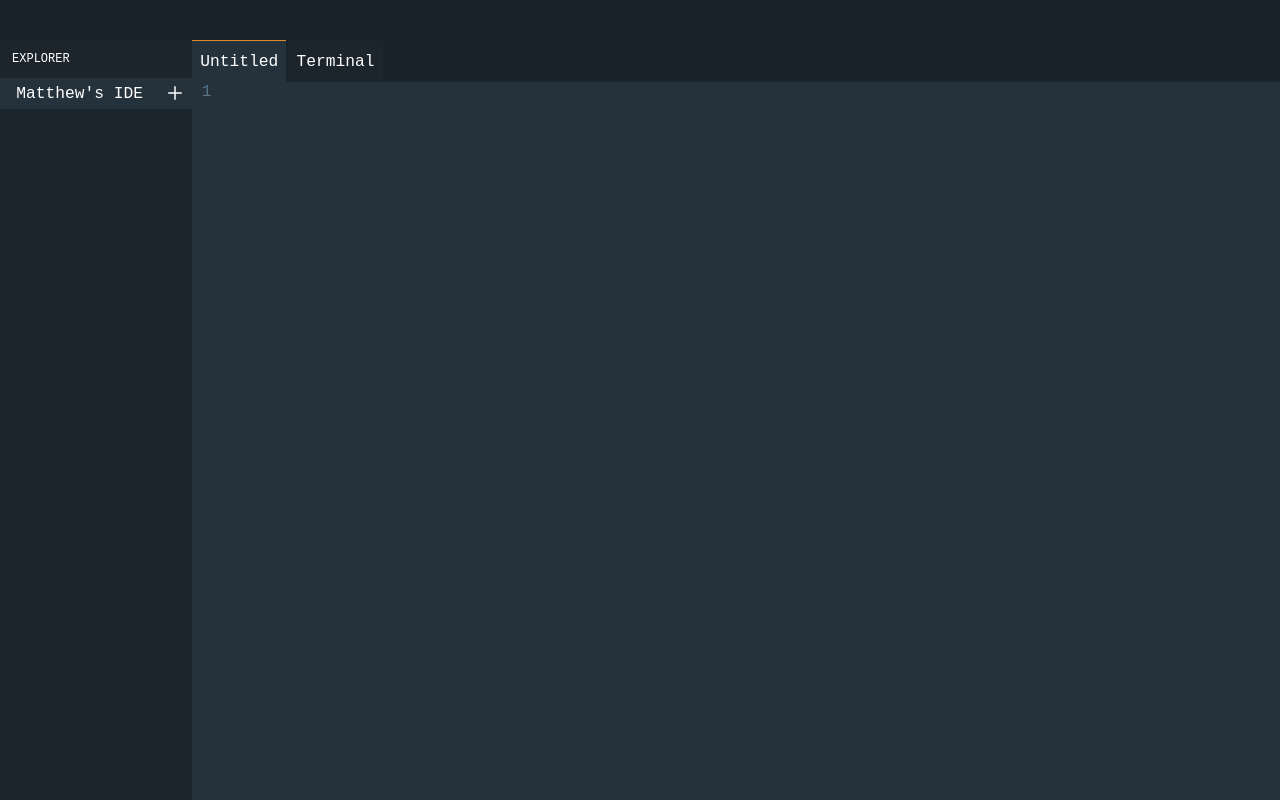
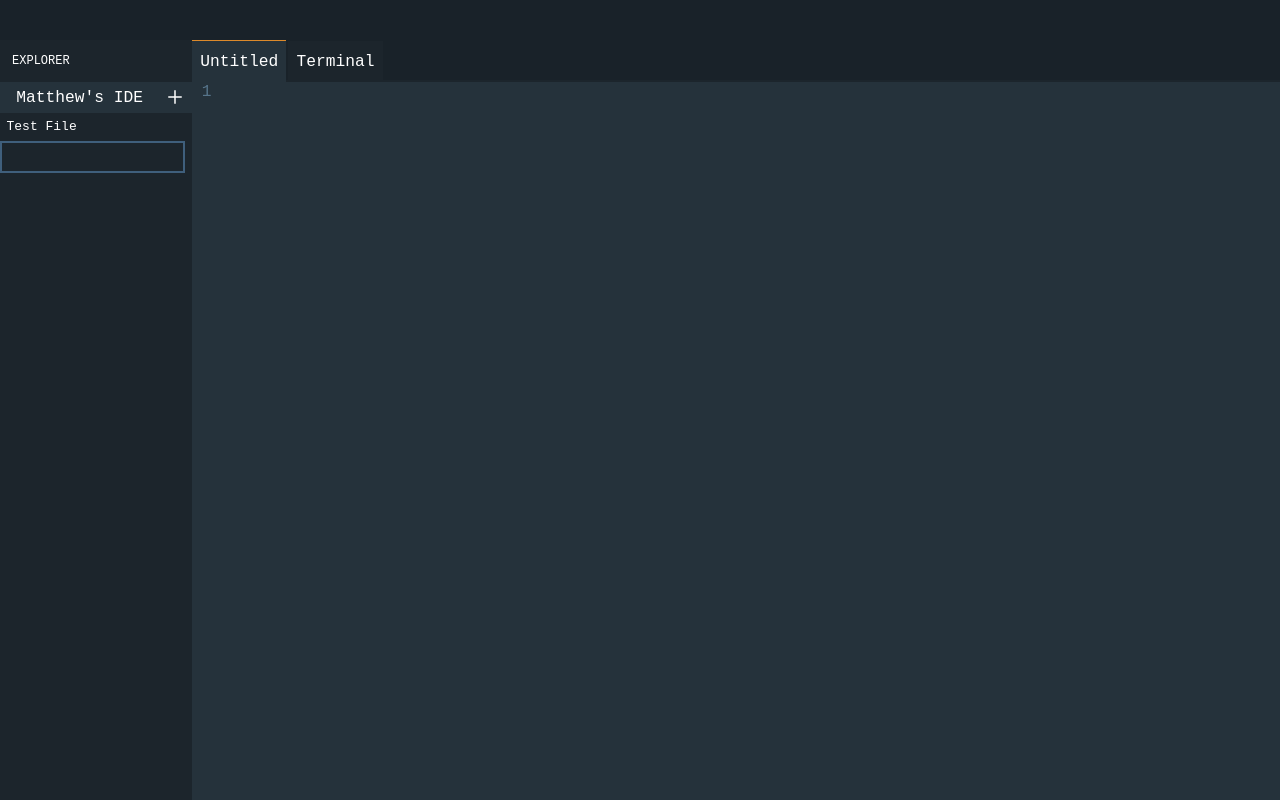
Before and after one commit to MattyB709/ide, a plain HTML site: page index.html in a window 1280 px wide. Drawn offline with Linux system fonts and the light colour scheme.

Commit message:
Added styling and some code for files

```diff
--- a/index.html
+++ b/index.html
@@ -28,6 +28,8 @@
                     <div id="side-bar-new-file"></div>
                 </div>
             </div>
+            <div class="side-bar-file">Test File</div>
+            <input type="text" class="side-bar-file-creation">
         </div>
 
         <div id="text-area">
--- a/src/css/index.css
+++ b/src/css/index.css
@@ -183,8 +183,8 @@
   --padding: 1em;
   padding-left: var(--padding);
   padding-right: var(--padding);
-  height: var(--action-bar-space);
-  width: (100% - var(--padding));
+  height: calc(var(--action-bar-space) + 4px);
+  width: calc(100% - var(--padding));
   /* background-color: var(--top-bar-color); */
 
   text-align: left;
@@ -216,6 +216,32 @@
   display: flex;
 
   align-items: center;  /* position: absolute; */
+}
+
+.side-bar-file {
+  --padding: 1em;
+  padding: .5em;
+  font-size: 80%;
+
+  cursor: pointer;
+
+  user-select: none;
+}
+
+.side-bar-file-creation {
+  outline: none;
+  background-color: transparent;
+  border: none;
+  color: white;
+  font-size: 80%;
+  padding: .5em;
+  font-family: monospace;
+
+  border: solid 2px #3f5f7c;
+}
+
+.side-bar-file:hover {
+  background-color: rgba(141, 194, 255, 0.185);
 }
 
 #side-bar-new-file {
--- a/src/js/index.js
+++ b/src/js/index.js
@@ -10,22 +10,23 @@
 const terminalWindow = document.getElementById("terminal-window")
 const terminalCode = document.getElementById("terminal-code")
 
-// const
+const files = [{
+    "name": "starter-file",
+    "tabs": [
+        {
+            "title": "Untitled",
+            "type": "code",
+            "text": ""
+        },
+        {
+            "title": "Terminal",
+            "type": "terminal",
+            "text": ""
+        }
+    ]
+}]
 
 var errors = ""
-
-const starterTabs = []
-starterTabs.push({
-    "title": "Untitled",
-    "type": "code",
-    "text": ""
-})
-
-starterTabs.push({
-    "title": "Terminal",
-    "type": "terminal",
-    "text": ""
-})
 
 const log = console.log
 
@@ -97,7 +98,7 @@
 
 const tabs = []
 
-starterTabs.map(createTab)
+files[0].tabs.map(createTab)
 
 currentTab = tabs[0]
 setCurrentTab(tabs[0])
```
